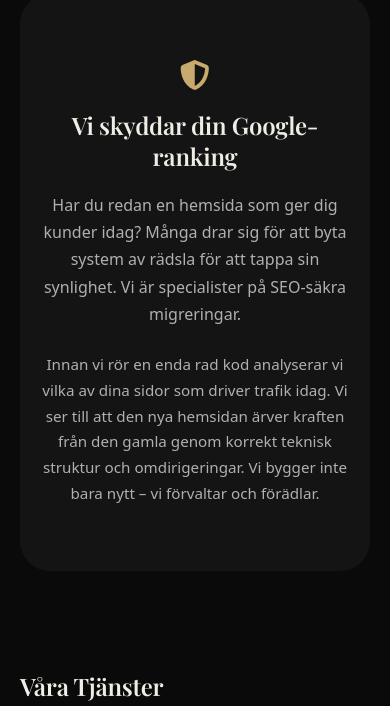
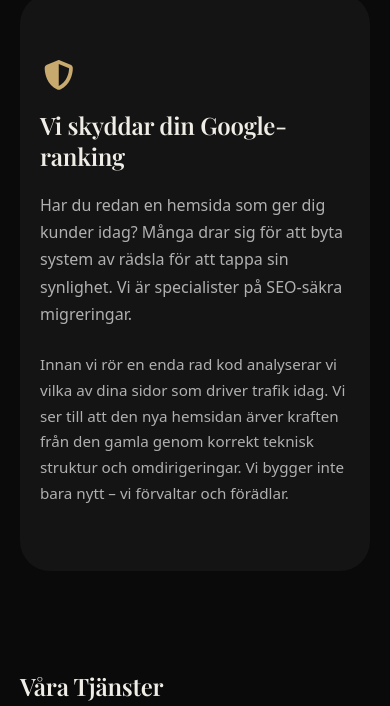
Before and after one commit to ronnedahl/my-company-page-fullstack, a Next.js app in the folder next-app/: page / in a window 390 px wide. Shown: the part 1418-2124 px from the top of the page. Built offline with nearby package versions, Linux system fonts and the light colour scheme; no server answers.

Commit message:
Remove text centering in SEO and Who sections for cleaner mobile layout

```diff
--- a/next-app/src/components/sections/SeoMigration.tsx
+++ b/next-app/src/components/sections/SeoMigration.tsx
@@ -4,19 +4,19 @@ import { faShieldHalved } from "@/lib/icons";
 export default function SeoMigration() {
   return (
     <section className="max-w-[1200px] mx-auto px-5 mb-15">
-      <div className="bg-card-bg text-white text-center py-16 px-5 sm:px-12 rounded-[30px]">
+      <div className="bg-card-bg text-white text-left py-16 px-5 sm:px-12 rounded-[30px]">
         <div className="text-3xl mb-4 text-accent-green">
           <FontAwesomeIcon icon={faShieldHalved} />
         </div>
         <h2 className="text-[1.5rem] md:text-[2.5rem] font-semibold mb-5">
           Vi skyddar din Google-ranking
         </h2>
-        <p className="max-w-[700px] mx-auto mb-6 text-gray-text">
+        <p className="max-w-[700px] mb-6 text-gray-text">
           Har du redan en hemsida som ger dig kunder idag? Många drar sig för
           att byta system av rädsla för att tappa sin synlighet. Vi är
           specialister på SEO-säkra migreringar.
         </p>
-        <p className="max-w-[700px] mx-auto text-gray-text text-[0.95rem]">
+        <p className="max-w-[700px] text-gray-text text-[0.95rem]">
           Innan vi rör en enda rad kod analyserar vi vilka av dina sidor som
           driver trafik idag. Vi ser till att den nya hemsidan ärver kraften
           från den gamla genom korrekt teknisk struktur och omdirigeringar. Vi
--- a/next-app/src/components/sections/Who.tsx
+++ b/next-app/src/components/sections/Who.tsx
@@ -6,7 +6,7 @@ export default function Who() {
   return (
     <section id="who" className="py-10 sm:py-20">
       <div className="max-w-[1200px] mx-auto px-5">
-        <div className="grid grid-cols-1 md:grid-cols-[1fr_2fr] gap-12 items-center text-center md:text-left">
+        <div className="grid grid-cols-1 md:grid-cols-[1fr_2fr] gap-12 items-center text-left">
           <div className="relative aspect-square max-w-[300px] md:max-w-none mx-auto md:mx-0">
             <Image
               src="/images/peter-webbutvecklare-karlstad.webp"
```
